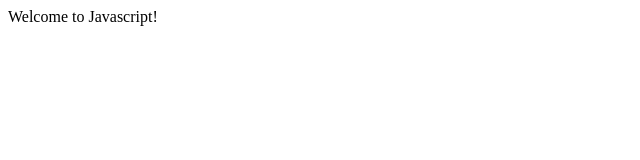
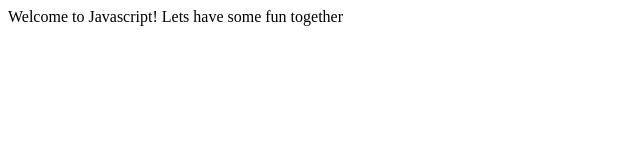
Before and after one commit to Hiteshrajbhotr/JavaScript, a plain HTML site: page index.html in a window 1280 px wide. Shown: the whole page, without its empty margins (0-640 px from the left). Drawn offline with Linux system fonts and the light colour scheme.

Commit message:
Added first changes

```diff
--- a/index.html
+++ b/index.html
@@ -2,5 +2,6 @@
   <head></head>
   <body>
   <p1>Welcome to Javascript!<p1>
+    <p1>Lets have some fun together<p1>
   </body>
 </html>
```
